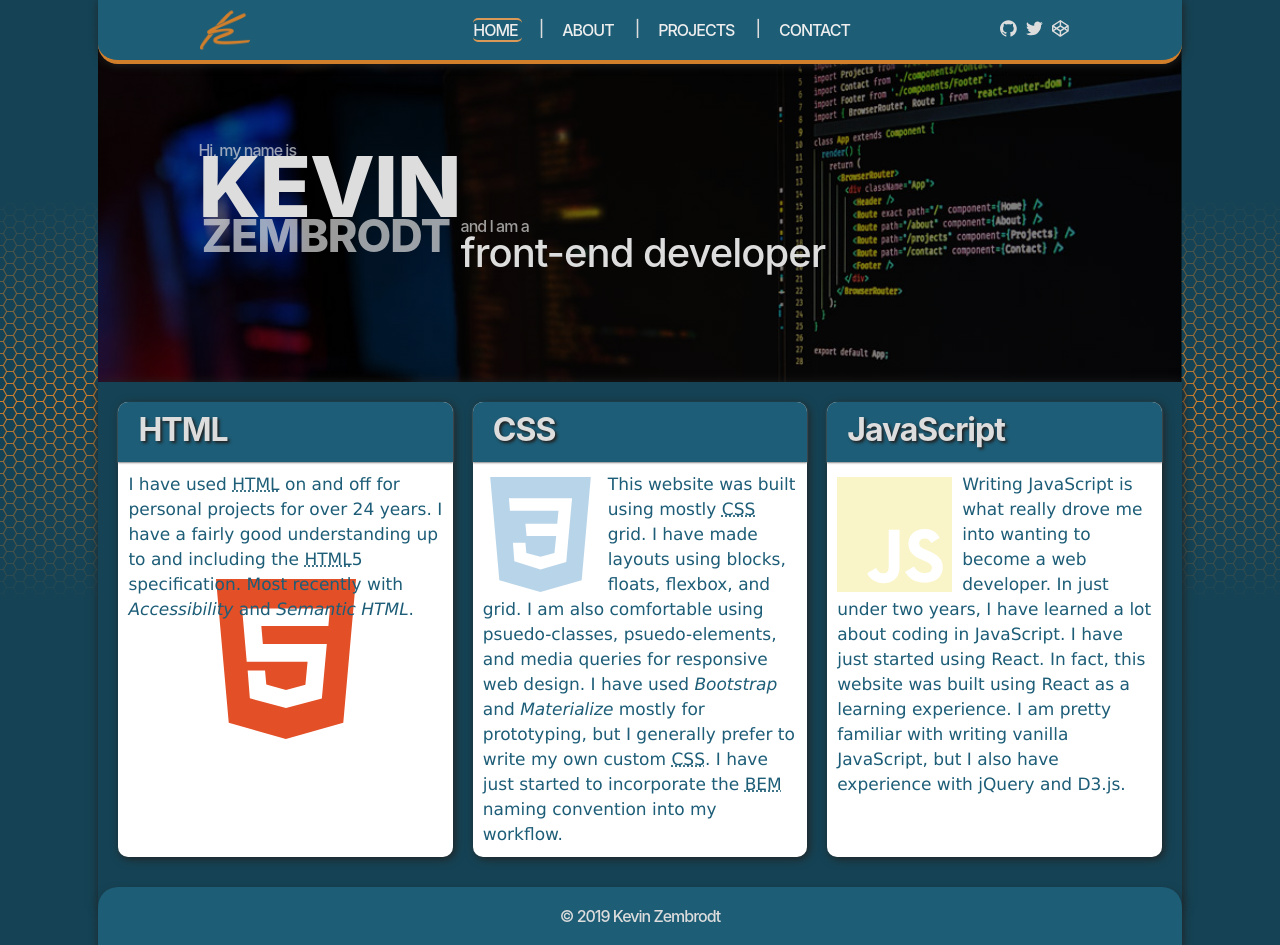
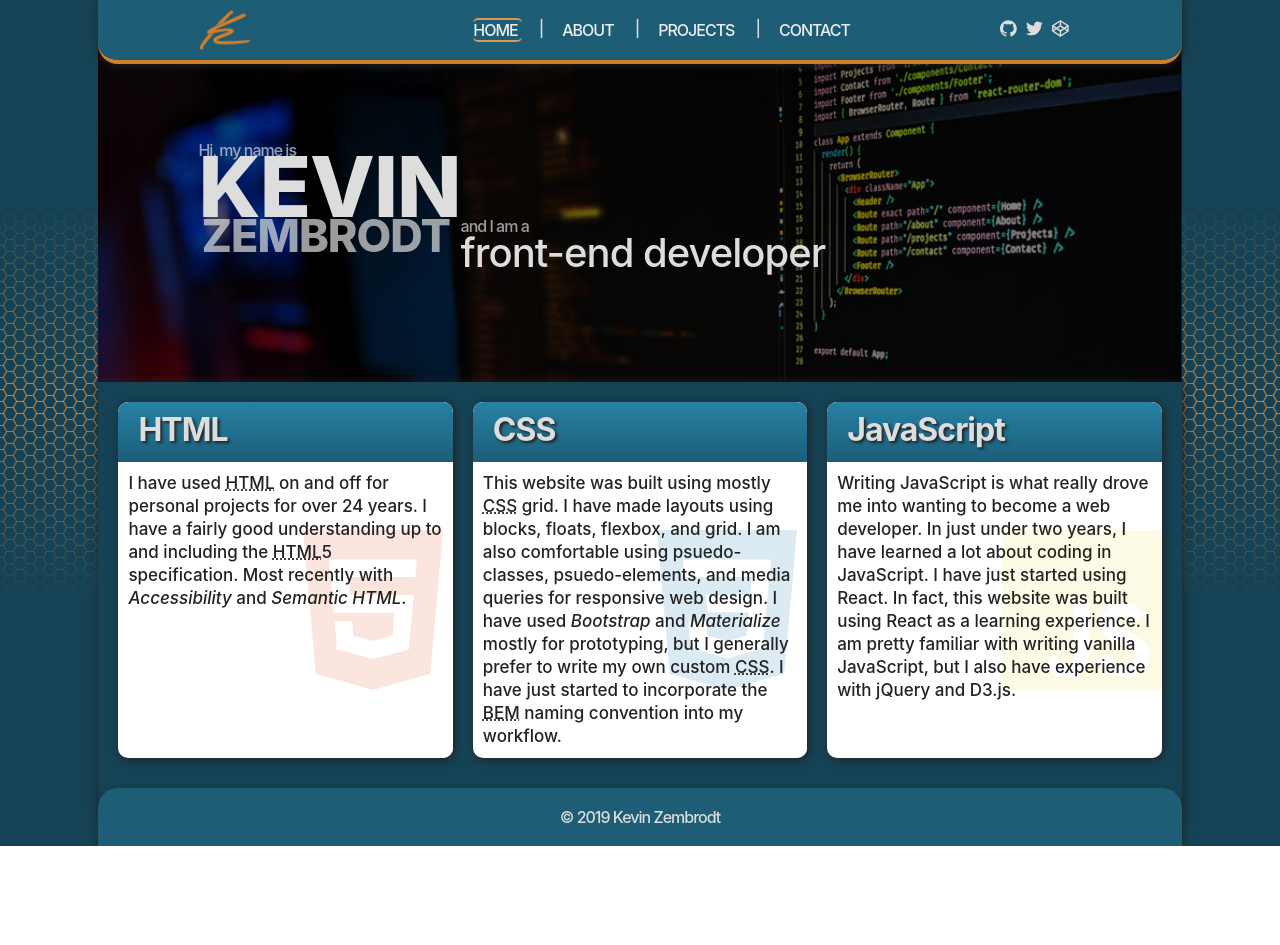
Before and after one commit to Nixikaz/portfolio-react, a React (Create React App) app: page / in a window 1280 px wide. After the commit the page ends 846 px from the top, so only its background shows below. Built offline with nearby package versions, Linux system fonts and the light colour scheme.

Commit message:
changed card images to background

```diff
--- a/src/components/About.js
+++ b/src/components/About.js
@@ -5,7 +5,7 @@ const About = () => {
     <main className="content content--single">
       <section>
         <h1>About</h1>
-        <p><img src="https://source.unsplash.com/random/150x150" alt="test" className="image__fam" />
+        <p><img src="https://source.unsplash.com/random/250x250" alt="test" className="image__fam" />
           Hi, my name is Kevin. I am a self-taught front-end web developer and coding has become a big part of my life.
           I’m married to an amazing wife and have a wonderful 15 month old daughter. In my spare time, I enjoy coding,
           playing video games, or playing my guitar.
--- a/src/components/Css.js
+++ b/src/components/Css.js
@@ -2,21 +2,18 @@ import React, { Component } from 'react';
 
 export default class Css extends Component {
   render() {
-    const { title, img } = this.props;
     const css = 'Cascading Style Sheets';
     return (
       <section className="card card--hover">
         <div className="card__title">
-          <h1>{title}</h1>
+          <h1>CSS</h1>
         </div>
-        <div className="card__body">
+        <div className="card__body background__css">
           <p>
-            <img className="svg--large" src={img} alt={title} /> This website was built using mostly{' '}
-            <abbr title={css}>CSS</abbr> grid. I have made layouts using blocks, floats, flexbox, and grid. I am also
+            This website was built using mostly <abbr title={css}>CSS</abbr> grid. I have made layouts using blocks, floats, flexbox, and grid. I am also
             comfortable using psuedo-classes, psuedo-elements, and media queries for responsive web design. I have used{' '}
             <em>Bootstrap</em> and <em>Materialize</em> mostly for prototyping, but I generally prefer to write my own
-            custom <abbr title={css}>CSS</abbr>. I have just started to incorporate the{' '}
-            <abbr title="Block, Element, Modifier">BEM</abbr> naming convention into my workflow.
+            custom <abbr title={css}>CSS</abbr>. I have just started to incorporate the <abbr title="Block, Element, Modifier">BEM</abbr> naming convention into my workflow.
           </p>
         </div>
       </section>
--- a/src/components/Home.js
+++ b/src/components/Home.js
@@ -1,7 +1,4 @@
 import React, { Component } from 'react';
-import html_svg from '../images/html5.svg';
-import css3_svg from '../images/css3.svg';
-import javascript_svg from '../images/javascript.svg';
 import Html from './Html';
 import Css from './Css';
 import Javascript from './Javascript';
@@ -10,9 +7,9 @@ export default class Home extends Component {
   render() {
     return (
       <main className="content">
-        <Html title="HTML" img="html" />
-        <Css title="CSS" img={css3_svg} />
-        <Javascript title="JavaScript" img={javascript_svg} />
+        <Html />
+        <Css />
+        <Javascript />
       </main>
     );
   }
--- a/src/components/Html.js
+++ b/src/components/Html.js
@@ -2,13 +2,12 @@ import React, { Component } from 'react';
 
 export default class Html extends Component {
   render() {
-    const { title, img } = this.props;
     return (
       <section className="card card--hover">
         <div className="card__title">
-          <h1>{title}</h1>
+          <h1>HTML</h1>
         </div>
-        <div className={"card__body " + "background__" + img}>
+        <div className={"card__body background__html"}>
           <p>
             I have used <abbr title="HyperText Markup Language">HTML</abbr> on and off for personal projects for over 24 years. I
             have a fairly good understanding up to and including the <abbr title="HyperText Markup Language">HTML</abbr>
--- a/src/components/Javascript.js
+++ b/src/components/Javascript.js
@@ -2,15 +2,13 @@ import React, { Component } from 'react';
 
 export default class Javascript extends Component {
   render() {
-    const { title, img } = this.props;
     return (
       <section className="card card--hover">
         <div className="card__title">
-          <h1>{title}</h1>
+          <h1>JavaScript</h1>
         </div>
-        <div className="card__body">
+        <div className="card__body background__js">
           <p>
-            <img className="svg--large" src={img} alt={title} />
             Writing JavaScript is what really drove me into wanting to become a web developer. In just under two years,
             I have learned a lot about coding in JavaScript. I have just started using React. In fact, this website was
             built using React as a learning experience. I am pretty familiar with writing vanilla JavaScript, but I also
--- a/src/index.css
+++ b/src/index.css
@@ -229,18 +229,19 @@ section {
   display: flex;
   flex-direction: column;
 }
-section p {
+section > p {
   font-family: 'Lucida Sans', 'Lucida Sans Regular', 'Lucida Grande', 'Lucida Sans Unicode', Geneva, Verdana, sans-serif;
   letter-spacing: normal;
   font-weight: normal;
   line-height: 2.5rem;
+  padding-top: 2rem;
 }
 section p img {
   box-sizing: content-box;
 }
 section p .image__fam {
-  width: 150px;
-  height: 150px;
+  width: 250px;
+  height: 250px;
   float: left;
   padding-right: 1.5rem;
 }
@@ -283,19 +284,18 @@ section p .image__fam {
   transition: box-shadow .3s;
   transition: transform .3s;
   box-shadow: .2rem .2rem 1rem #222;
+  overflow: hidden;
 }
 .card__title {
   height: 6rem;
-  background: #ddd;
+  background: linear-gradient(hsl(197, 62%, 40%), hsl(197, 62%, 29%));
   padding: 1rem;
   padding-left: 2rem;
   border-radius: 1rem 1rem 0 0;
   margin: 0;
   text-align: left;
   grid-area: card__header;
-  background: hsl(197, 61%, 29%);
   z-index: 1;
-  box-shadow: 0 .1rem .2rem #888;
 }
 .card__title h1 {
   text-shadow: .2rem .2rem .3rem #222;
@@ -306,7 +306,7 @@ section p .image__fam {
   font-size: 1.7rem;
   line-height: 2.3rem;
   z-index: 1;
-  color: hsl(197, 61%, 29%);
+  color: #222;
   grid-area: card__paragraph;
   padding: 1rem;
 }
@@ -321,10 +321,22 @@ section p .image__fam {
   opacity: 1;
 }
 .background__html {
-  background: url('./images/html5.svg');
+  background: linear-gradient(rgba(255,255,255,0.85), rgba(255,255,255,0.85)), url('./images/html5.svg');
   background-repeat: no-repeat;
   background-size: 16rem;
-  background-position: center;
+  background-position: right;
+}
+.background__css {
+  background: linear-gradient(rgba(255,255,255,0.85), rgba(255,255,255,0.85)), url('./images/css3.svg');
+  background-repeat: no-repeat;
+  background-size: 16rem;
+  background-position: right;
+}
+.background__js {
+  background: linear-gradient(rgba(255,255,255,0.85), rgba(255,255,255,0.85)), url('./images/javascript.svg');
+  background-repeat: no-repeat;
+  background-size: 16rem;
+  background-position: right;
 }
 .form__contact {
   display: flex;
```
